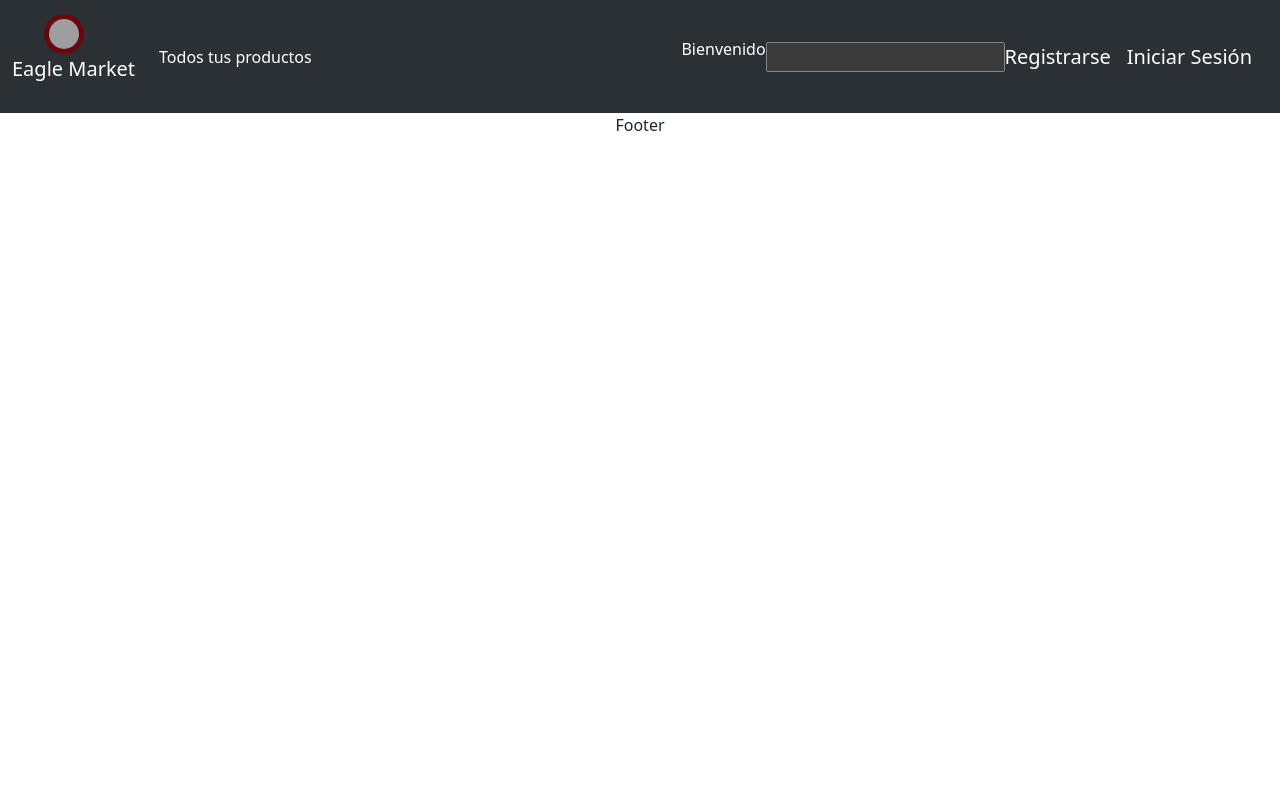
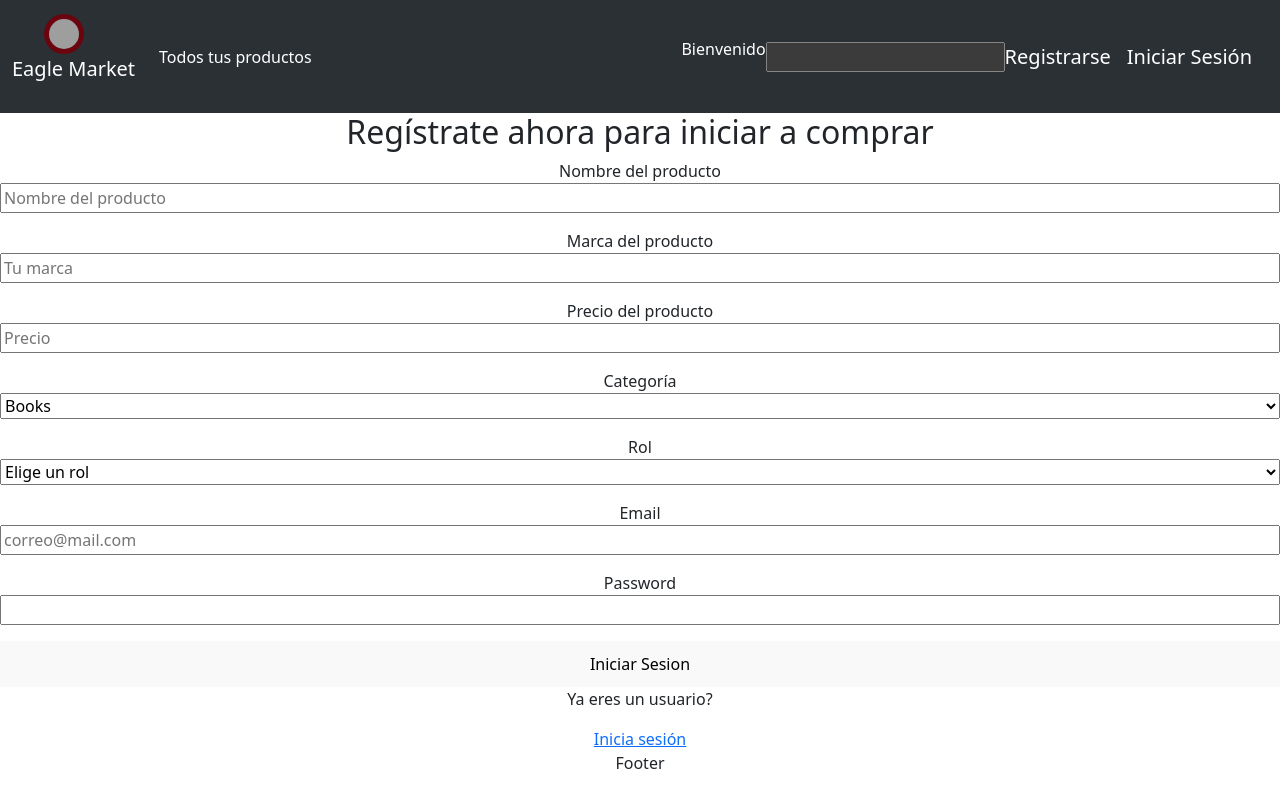
Before and after one commit to IV4NGM/Eagle-Market, a React (Vite) app in the folder Eagle-Market/: page /new-product in a window 1280 px wide. Built offline with nearby package versions, Linux system fonts and the light colour scheme; grey boxes are pictures that could not be loaded.

Commit message:
Nuevo producto en proceso

```diff
--- a/Eagle-Market/src/Components/CardsContainer/CardsContainer.jsx
+++ b/Eagle-Market/src/Components/CardsContainer/CardsContainer.jsx
@@ -1,8 +1,11 @@
 import ProductCard from '@/Components/ProductCard/ProductCard'
 import { useEffect, useState } from 'react'
 import useProductsContext from '@/Context/ProductsContext/useProductsContext'
+import { useNavigate } from 'react-router-dom'
 
-const CardsContainer = () => {
+const CardsContainer = ({ isAdmin }) => {
+  const navigate = useNavigate()
+
   const [products, setProducts] = useState([])
 
   const { navSearch } = useProductsContext()
@@ -27,6 +30,7 @@ const CardsContainer = () => {
   return (
     <>
       <div style={{ display: 'flex', flexWrap: 'wrap' }}>
+        {isAdmin ? <div className='card' style={{ width: '18rem' }} onClick={() => navigate('/new-product')}> + </div> : ''}
         {productsArray.map((element, index) => {
           return <ProductCard data={element} key={index} />
         })}
--- /dev/null
+++ b/Eagle-Market/src/Components/CartProductCard/CartProductCard.jsx
@@ -0,0 +1,32 @@
+/* eslint-disable react/prop-types */
+// import useAuthContext from '@/Context/AuthContext/useAuthContext'
+import { useNavigate } from 'react-router-dom'
+
+const CartProductCard = ({ data, changeValueFunction, type }) => {
+  const navigate = useNavigate()
+  // const { userInfo } = useAuthContext()
+  return (
+    <div className='card' style={{ width: '80%', display: 'flex', flexDirection: 'row', justifyContent: 'space-between' }} onClick={() => navigate(`/product/${data?.id}`)}>
+      <p><strong>{data?.product_name}</strong></p>
+      <button onClick={(event) => {
+        event.stopPropagation()
+        changeValueFunction(type, data?.product_amount - 1, data?.id)
+      }}
+      >
+        -
+      </button>
+      <p>Cantidad: {data.product_amount}</p>
+      <button onClick={(event) => {
+        event.stopPropagation()
+        changeValueFunction(type, data?.product_amount + 1, data?.id)
+      }}
+      >
+        +
+      </button>
+      <p>Precio individual: ${data.price}</p>
+      <p><strong>Total: ${data.price * data.product_amount}</strong></p>
+    </div>
+  )
+}
+
+export default CartProductCard
--- a/Eagle-Market/src/Components/Navbar/Navbar.jsx
+++ b/Eagle-Market/src/Components/Navbar/Navbar.jsx
@@ -26,6 +26,7 @@ const Navbar = () => {
             </li>
           </ul>
           <p className='blanco'>Bienvenido {userInfo.first_name}</p>
+          {loginStatus && userInfo?.role === 'ADMIN' ? <NavLink to='/new-product'>Crear nuevo producto</NavLink> : ''}
           <input
             type='text'
             value={navSearch}
@@ -39,7 +40,7 @@ const Navbar = () => {
           <div className='d-flex'>
             {!loginStatus
               ? <> <NavLink className='navbar-brand' to='/signup'>Registrarse</NavLink> <NavLink className='navbar-brand' to='/login'>Iniciar Sesión</NavLink> </>
-              : <NavLink className='navbar-brand' to='/logout'>Cerrar Sesión</NavLink>}
+              : <> <NavLink to='/checkout'>Ver carrito</NavLink> <NavLink className='navbar-brand' to='/logout'>Cerrar Sesión</NavLink></>}
           </div>
         </div>
       </div>
--- a/Eagle-Market/src/Pages/Checkout.jsx
+++ b/Eagle-Market/src/Pages/Checkout.jsx
@@ -1,19 +1,80 @@
 import useCartContext from '@/Context/CartContext/useCartContext'
-import ProductCard from '@/Components/ProductCard/ProductCard'
+import CartProductCard from '@/Components/CartProductCard/CartProductCard'
 
 const Checkout = () => {
   const { cart, setCart, productToBuy, setProductToBuy } = useCartContext()
 
+  const comprarAhora = () => {
+    setProductToBuy({})
+    console.log('Comprado')
+  }
+
+  const comprarCarrito = () => {
+    sessionStorage.setItem('cart', JSON.stringify([]))
+    setCart([])
+    console.log('Carrito comprado')
+  }
+
+  const addToCart = () => {
+    const newCart = [...cart]
+    let changed = false
+    for (const item of cart) {
+      if (item.id === productToBuy.id) {
+        item.product_amount += productToBuy.product_amount
+        changed = true
+        break
+      }
+    }
+    if (!changed) {
+      newCart.push({ ...productToBuy })
+    }
+    console.log(newCart)
+    sessionStorage.setItem('cart', JSON.stringify(newCart))
+    setProductToBuy({})
+    setCart(newCart)
+  }
+
+  const changeValueFunction = (type, newValue, id) => {
+    if (type === 'cart') {
+      let newArray = [...cart]
+      for (const element of newArray) {
+        if (element.id === id) {
+          element.product_amount = newValue
+        }
+      }
+      newArray = newArray.filter(element => element.product_amount > 0)
+      sessionStorage.setItem('cart', JSON.stringify(newArray))
+      setCart(newArray)
+    } else {
+      if (newValue === 0) {
+        setProductToBuy({})
+      } else {
+        const newProduct = { ...productToBuy }
+        newProduct.product_amount = newValue
+        setProductToBuy(newProduct)
+      }
+    }
+  }
+
+  let productsAmount = 0
+  let totalPrice = 0
+  for (const item of cart) {
+    productsAmount += item.product_amount
+    totalPrice += item.price * item.product_amount
+  }
+
   return (
     <>
       {Object.keys(productToBuy).length > 0
-        ? <> <h2>Comprar ahora</h2> <ProductCard data={productToBuy} /> <button>Comprar ahora</button> <button>Agregar al carrito y comprar todo</button> </>
+        ? <> <h2>Comprar ahora</h2> <CartProductCard data={productToBuy} changeValueFunction={changeValueFunction} type='productToBuy' /> <button onClick={comprarAhora}>Comprar ahora</button> <button onClick={addToCart}>Agregar al carrito</button> </>
         : ''}
       <h3>Carrito</h3>
       {cart.map((element, index) => {
-        return <ProductCard data={element} key={index} />
+        return <CartProductCard data={element} changeValueFunction={changeValueFunction} key={index} type='cart' />
       })}
-      <button>Comprar carrito</button>
+      <p>Cantidad de productos: {productsAmount}</p>
+      <p><strong>Gran total: ${totalPrice}</strong></p>
+      <button onClick={comprarCarrito}>Comprar carrito</button>
     </>
   )
 }
--- a/Eagle-Market/src/Pages/Home.jsx
+++ b/Eagle-Market/src/Pages/Home.jsx
@@ -3,10 +3,11 @@ import CardsContainer from '@/Components/CardsContainer/CardsContainer'
 
 const Home = () => {
   const { token, userInfo, setToken } = useAuthContext()
+  console.log(userInfo?.role === 'ADMIN')
   return (
     <>
       <div>Bienvenido {userInfo.first_name}</div>
-      <CardsContainer />
+      <CardsContainer isAdmin={userInfo?.role === 'ADMIN'} />
     </>
   )
 }
--- /dev/null
+++ b/Eagle-Market/src/Pages/NewProduct.jsx
@@ -0,0 +1,150 @@
+import { useForm } from 'react-hook-form'
+import { yupResolver } from '@hookform/resolvers/yup'
+import * as yup from 'yup'
+import { useEffect, useState } from 'react'
+import { Link } from 'react-router-dom'
+
+const NewProduct = () => {
+  const [registerProduct, setRegisterProduct] = useState({})
+
+  // useEffect(() => {
+  //   console.log('effect:', signUpInfo)
+  //   if (signUpInfo?.email?.length > 0) {
+  //     console.log('Signing up')
+  //     const register = fetch('https://eagle-market.onrender.com/register', {
+  //       method: 'POST',
+  //       headers: {
+  //         'Content-Type': 'application/json'
+  //       },
+  //       body: JSON.stringify({
+  //         ...signUpInfo
+  //       })
+  //     })
+
+  //     register.then((value) => {
+  //       console.log(value)
+  //       if (value.ok) {
+  //         return value.json()
+  //       } else {
+  //         throw new Error('No está permitido')
+  //       }
+  //     })
+  //       .then((value) => {
+  //         console.log(value)
+  //       })
+  //       .catch((e) => {
+  //         console.log(e)
+  //       })
+  //   }
+  // }, [registerProduct])
+
+  const categoriesAllowed = ['Books', 'Movies', 'Music', 'Games', 'Electronics', 'Computers',
+    'Home', 'Garden', 'Tools', 'Grocery', 'Health', 'Beauty', 'Toys', 'Kids', 'Baby', 'Clothing',
+    'Jewerly', 'Sports', 'Outdoors', 'Automotive', 'Industrial', 'Other']
+
+  const registerProductFormSchema = yup.object().shape({
+    product_name: yup.string().required('Escribe el nombre de tu producto'),
+    brand: yup.string().required('Escribe la marca de tu producto'),
+    price: yup.number().positive('El precio debe ser positivo').required('Escribe el precio de tu producto'),
+    category: yup.mixed().oneOf(categoriesAllowed, 'Selecciona la categoría de tu producto').defined(),
+    description: yup.string().required('Escribe la descripción de tu producto'),
+    sku: yup.string(),
+    image: yup.string().url('Ingresa una url válida').required('Ingresa una url')
+  })
+
+  const { register, handleSubmit, formState: { errors } } = useForm({
+    resolver: yupResolver(registerProductFormSchema)
+  })
+
+  const onSubmit = (data) => {
+    console.log('datos del formulario', data)
+    // setSignUpInfo({ ...data })
+  }
+
+  return (
+    <>
+      <h2>Regístrate ahora para iniciar a comprar</h2>
+      <div className='login'>
+        <div className='login-container'>
+          <form
+            onSubmit={handleSubmit(onSubmit)}
+            style={{ display: 'flex', flexDirection: 'column' }}
+          >
+            <label htmlFor='product_name'>Nombre del producto</label>
+            <input
+              type='text'
+              name='product_name'
+              placeholder='Nombre del producto'
+              id='product_name'
+              {...register('product_name')}
+            />
+            <p>{errors.product_name?.message}</p>
+
+            <label htmlFor='brand'>Marca del producto</label>
+            <input
+              type='text'
+              name='brand'
+              placeholder='Tu marca'
+              id='brand'
+              {...register('brand')}
+            />
+            <p>{errors.brand?.message}</p>
+
+            <label htmlFor='price'>Precio del producto</label>
+            <input
+              type='number'
+              name='price'
+              placeholder='Precio'
+              id='price'
+              {...register('price')}
+            />
+            <p>{errors.price?.message}</p>
+
+            <label htmlFor='category'>Categoría</label>
+            <select name='category' id='category' {...register('category')}>
+              {categoriesAllowed.map((element, index) => {
+                return <option value={element} key={index}>{element}</option>
+              })}
+            </select>
+            <p>{errors.category?.message}</p>
+
+            <label htmlFor='role'>Rol</label>
+            <select name='role' id='role' {...register('role')}>
+              <option value=''>Elige un rol</option>
+              <option value='CUSTOMER'>Customer</option>
+              <option value='ADMIN'>Admin</option>
+            </select>
+            <p>{errors.role?.message}</p>
+
+            <label htmlFor='email'>Email</label>
+            <input
+              type='text'
+              name='email'
+              placeholder='correo@mail.com'
+              id='email'
+              {...register('email')}
+            />
+            <p>{errors.email?.message}</p>
+
+            <label htmlFor='password'>Password</label>
+            <input
+              type='password'
+              name='password'
+              id='password'
+              {...register('password')}
+            />
+            <p>{errors.password?.message}</p>
+
+            <button type='submit'>
+              Iniciar Sesion
+            </button>
+          </form>
+        </div>
+      </div>
+      <p>Ya eres un usuario?</p>
+      <Link to='/login'>Inicia sesión</Link>
+    </>
+  )
+}
+
+export default NewProduct
--- a/Eagle-Market/src/Routes/RouterIndex.jsx
+++ b/Eagle-Market/src/Routes/RouterIndex.jsx
@@ -5,6 +5,7 @@ import Logout from '@/Pages/Logout'
 import Signup from '@/Pages/Signup'
 import ProductDetail from '@/Pages/ProductDetail'
 import Checkout from '@/Pages/Checkout'
+import NewProduct from '@/Pages/NewProduct'
 
 const RouterIndex = () => {
   return (
@@ -15,6 +16,7 @@ const RouterIndex = () => {
       <Route path='/signup' element={<Signup />} />
       <Route path='/product/:id' element={<ProductDetail />} />
       <Route path='/checkout' element={<Checkout />} />
+      <Route path='/new-product' element={<NewProduct />} />
     </Routes>
   )
 }
```
